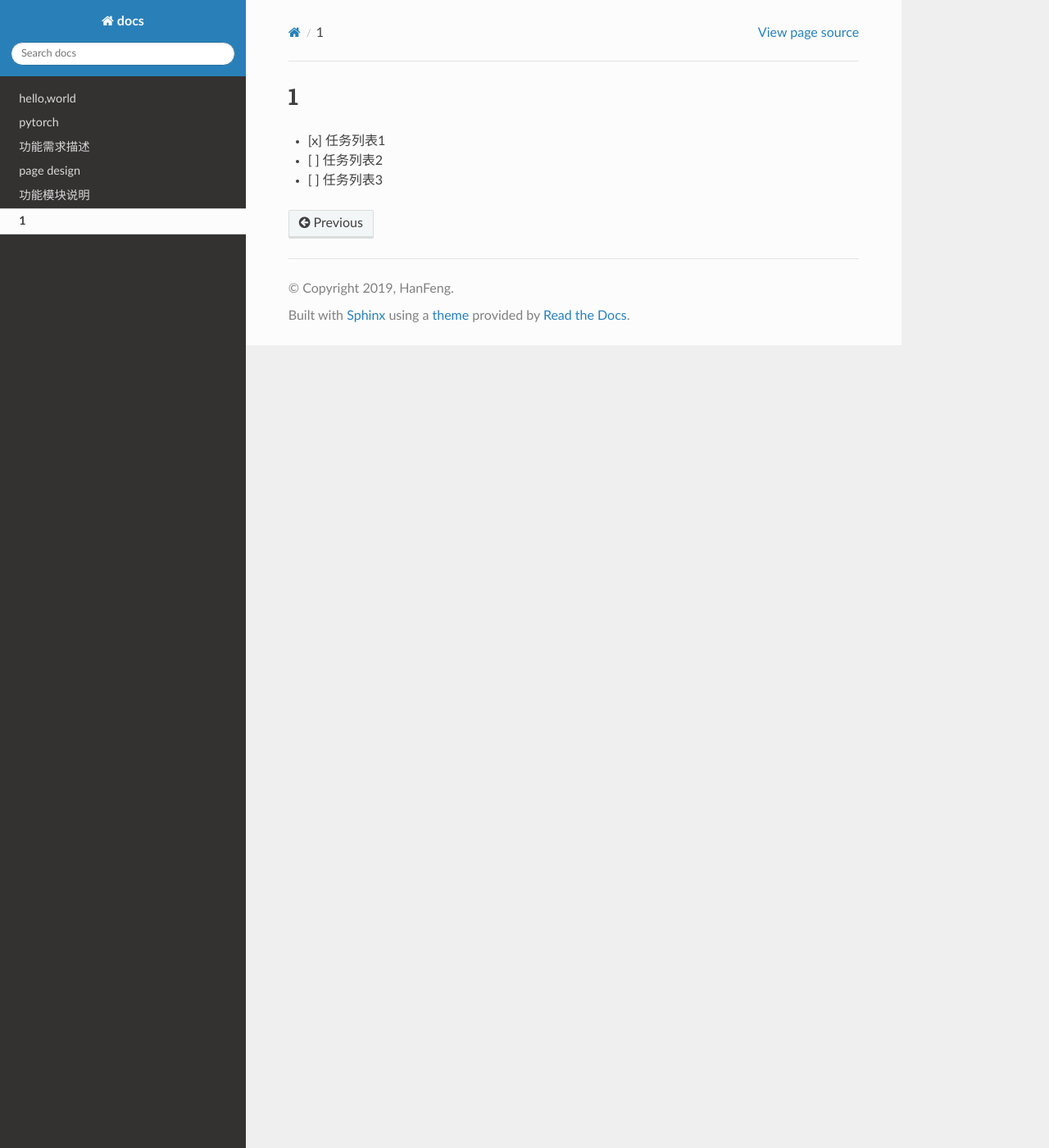
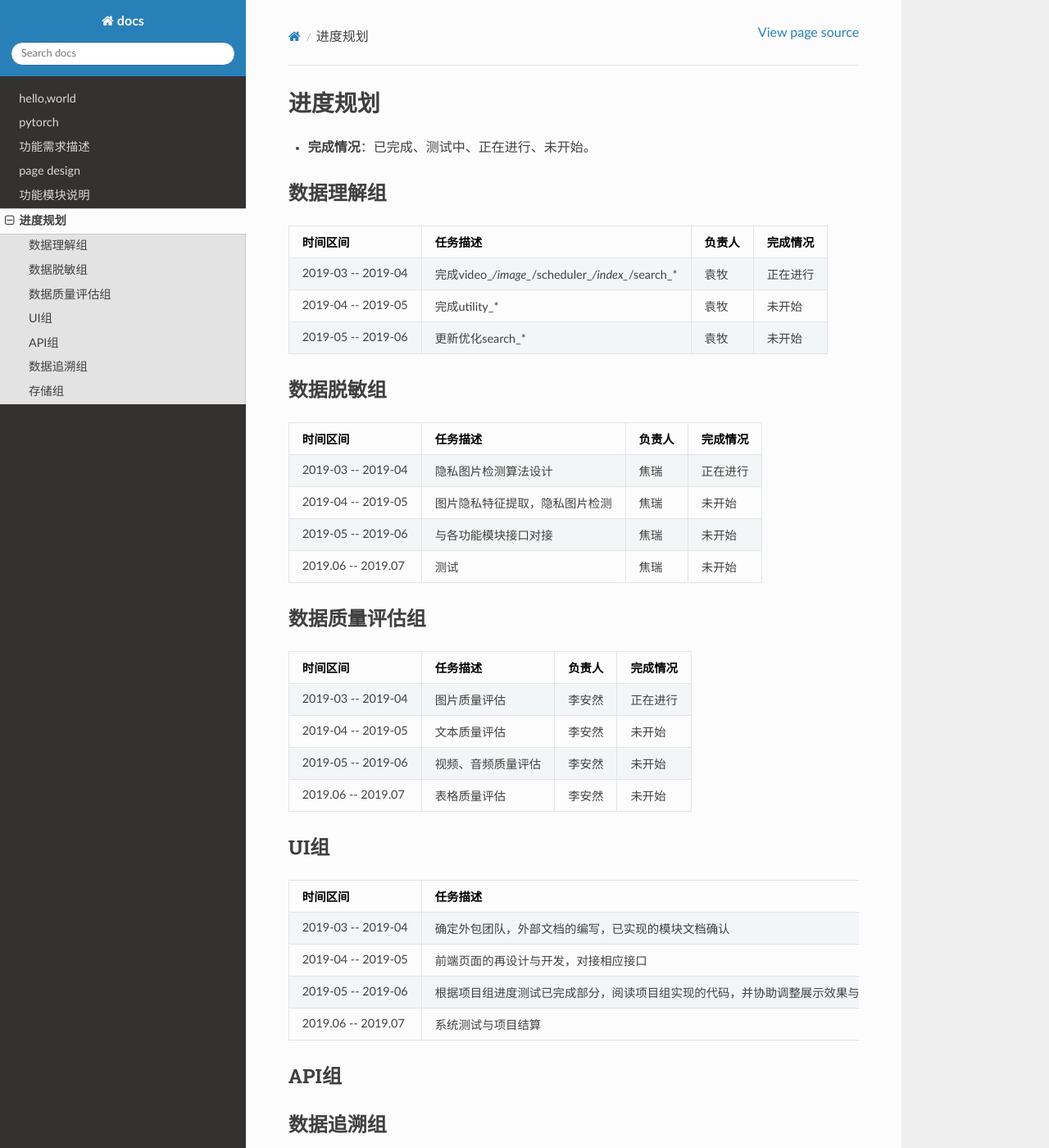
Before and after one commit to datagroupustc/docs, a Sphinx documentation site: the page built from source/platform/timeline.md, in a window 1280 px wide and 1400 px high. Shown: the whole window at 82% size. Built offline with Sphinx 7.4.7 and the Read the Docs theme 2.0.0, drawn with Linux system fonts in a browser that asks for light colours.

Commit message:
add timeline

```diff
--- a/source/platform/timeline.md
+++ b/source/platform/timeline.md
@@ -1,4 +1,45 @@
-## 1
-- [x] 任务列表1
-- [ ] 任务列表2
-- [ ] 任务列表3
+## 进度规划
+- **完成情况**：已完成、测试中、正在进行、未开始。
+
+### 数据理解组
+
+| 时间区间 | 任务描述 | 负责人 | 完成情况 |
+| ---- | ---- | ------- | ---- |
+| 2019-03 -- 2019-04 | 完成video_*/image_*/scheduler_*/index_*/search_* | 袁牧 | 正在进行 |
+| 2019-04 -- 2019-05 | 完成utility_* | 袁牧 | 未开始 |
+| 2019-05 -- 2019-06 | 更新优化search_* | 袁牧 | 未开始 |
+
+### 数据脱敏组
+
+
+| 时间区间 | 任务描述 | 负责人 | 完成情况 |
+| ---- | ---- | ------- | ---- |
+| 2019-03 -- 2019-04 | 隐私图片检测算法设计 | 焦瑞 | 正在进行 |
+| 2019-04 -- 2019-05 | 图片隐私特征提取，隐私图片检测 | 焦瑞 | 未开始 |
+| 2019-05 -- 2019-06 | 与各功能模块接口对接 | 焦瑞 | 未开始 |
+| 2019.06 -- 2019.07 | 测试 | 焦瑞 | 未开始 |
+
+### 数据质量评估组
+
+
+| 时间区间 | 任务描述 | 负责人 | 完成情况 |
+| ---- | ---- | ------- | ---- |
+| 2019-03 -- 2019-04 | 图片质量评估 | 李安然 | 正在进行 |
+| 2019-04 -- 2019-05 | 文本质量评估 | 李安然 | 未开始 |
+| 2019-05 -- 2019-06 | 视频、音频质量评估 | 李安然 | 未开始 |
+| 2019.06 -- 2019.07 | 表格质量评估 | 李安然 | 未开始 |
+
+### UI组
+
+| 时间区间 | 任务描述 | 负责人 | 完成情况 |
+| ---- | ---- | ------- | ---- |
+| 2019-03 -- 2019-04 | 确定外包团队，外部文档的编写，已实现的模块文档确认 | 韩风 | 正在进行 |
+| 2019-04 -- 2019-05 | 前端页面的再设计与开发，对接相应接口 | 韩风 | 未开始 |
+| 2019-05 -- 2019-06 | 根据项目组进度测试已完成部分，阅读项目组实现的代码，并协助调整展示效果与系统设计 | 韩风 | 未开始 |
+| 2019.06 -- 2019.07 | 系统测试与项目结算 | 韩风 | 未开始 |
+
+### API组
+
+### 数据追溯组
+
+### 存储组
```
